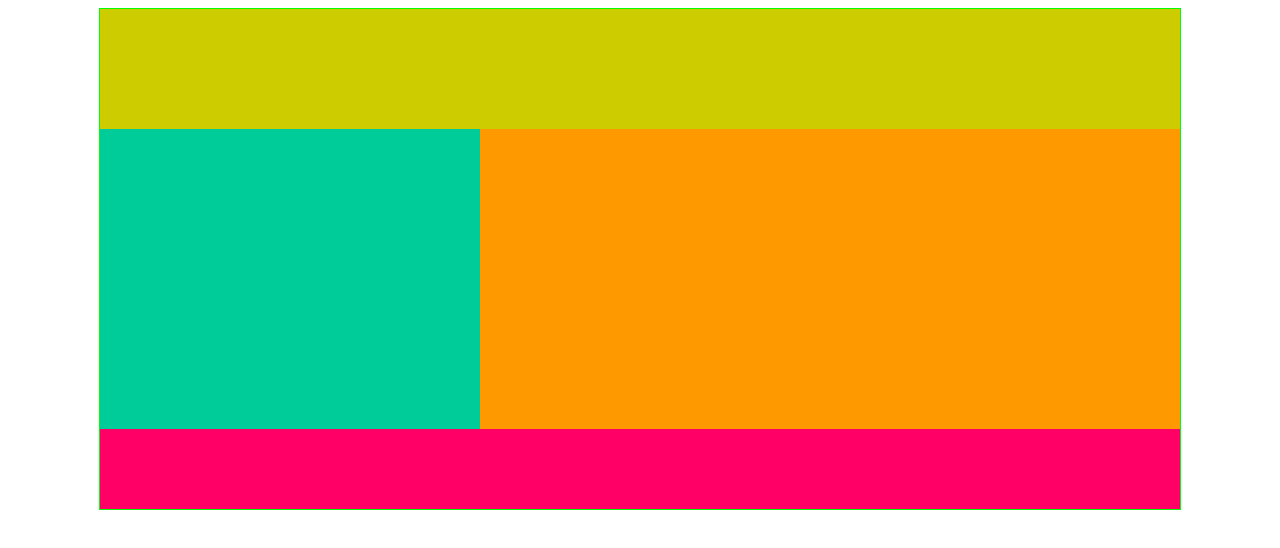
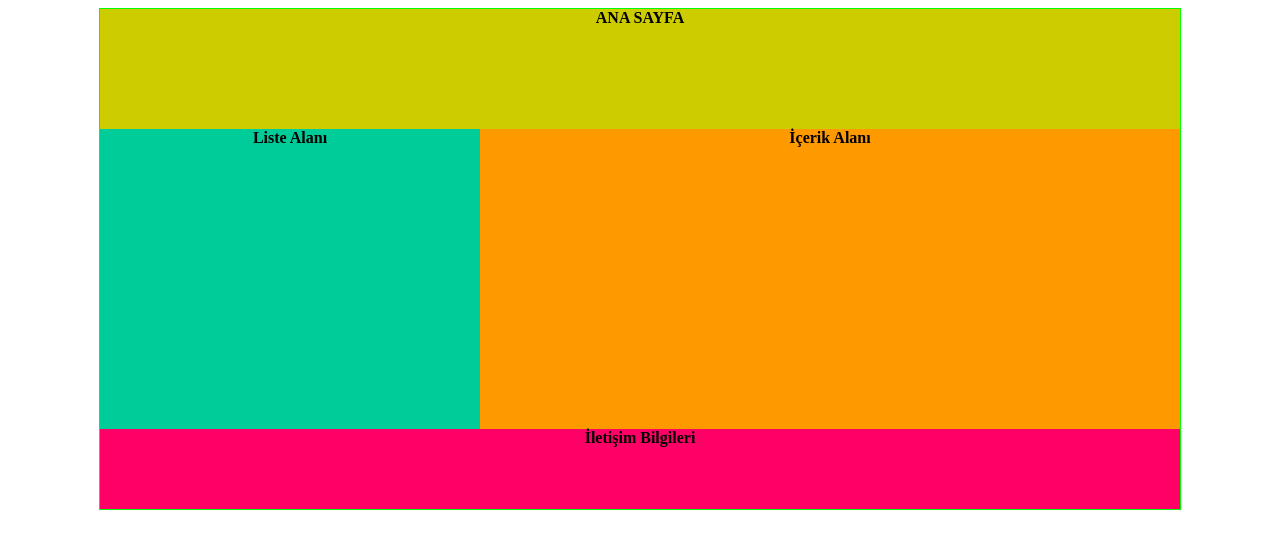
Before and after one commit to UmitBey/UmitBey, a plain HTML site: page index.html in a window 1280 px wide. Drawn offline with Linux system fonts and the light colour scheme.

Commit message:
27.02.2019

```diff
--- a/index.html
+++ b/index.html
@@ -7,14 +7,14 @@
 <body>
 	<div class="container">
 
-  <div class="banner"></div>
+  <div class="banner" align="center"><B>ANA SAYFA</B></div>
 
   <div>
-    <div class="sol_menu"></div>
-    <div class="sag_icerik"></div>
+    <div class="sol_menu" align="center"> <b>Liste Alanı</b> </div>
+    <div class="sag_icerik" align="center"> <b>İçerik Alanı</b> </div>
   </div>
 
-  <div class="footer"></div>
+  <div class="footer" align="center"> <b> İletişim Bilgileri </b> </div>
 </div>
 </body>
 </html>
```
